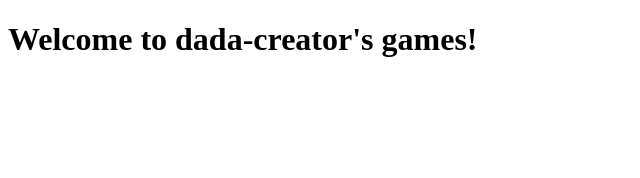
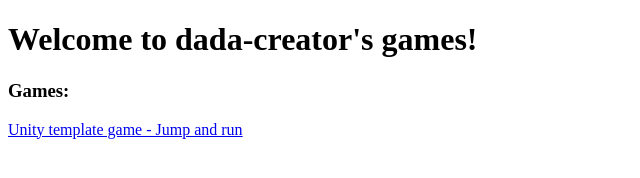
Before and after one commit to dada-creator/play, a plain HTML site: page index.html in a window 1280 px wide. Shown: the whole page, without its empty margins (0-640 px from the left). Drawn offline with Linux system fonts and the light colour scheme.

Commit message:
added a game

```diff
--- a/index.html
+++ b/index.html
@@ -5,5 +5,9 @@
 </head>
 <body>
     <h1>Welcome to dada-creator's games!</h1>
+    <div>
+        <h3>Games:</h3>
+        <a href="https://dada-creator.github.io/Test_Unity_q5z0jx/">Unity template game - Jump and run</a>
+    </div>
 </body>
 </html>
```
